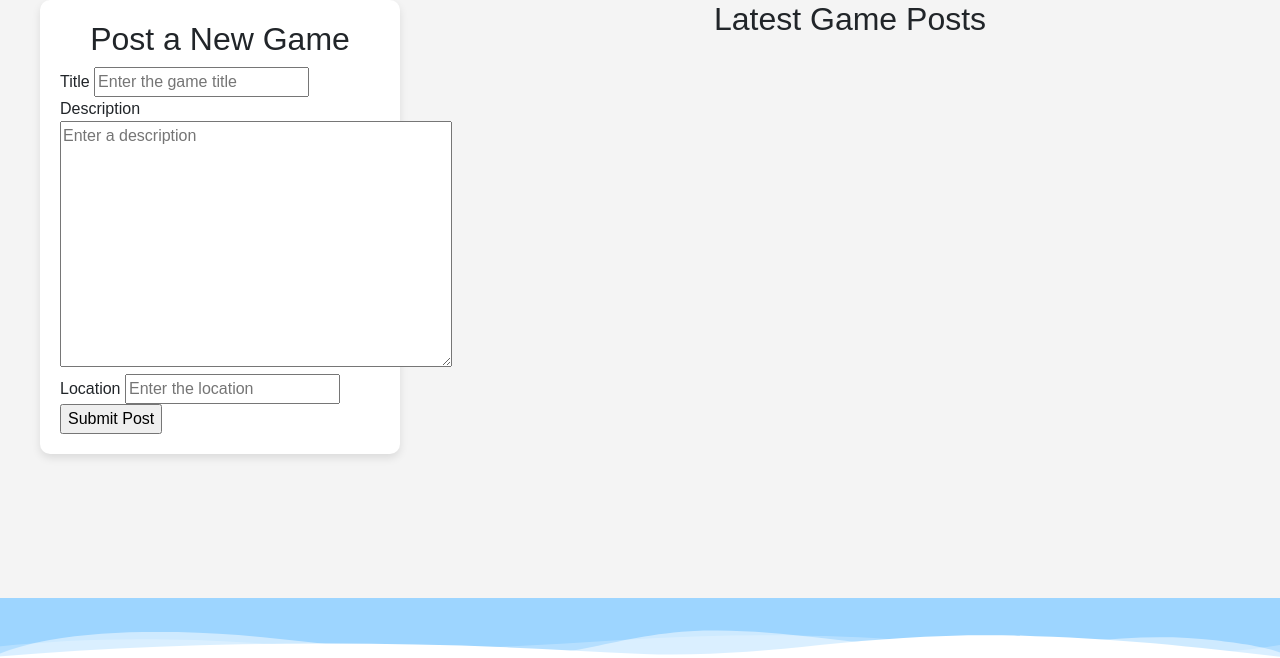
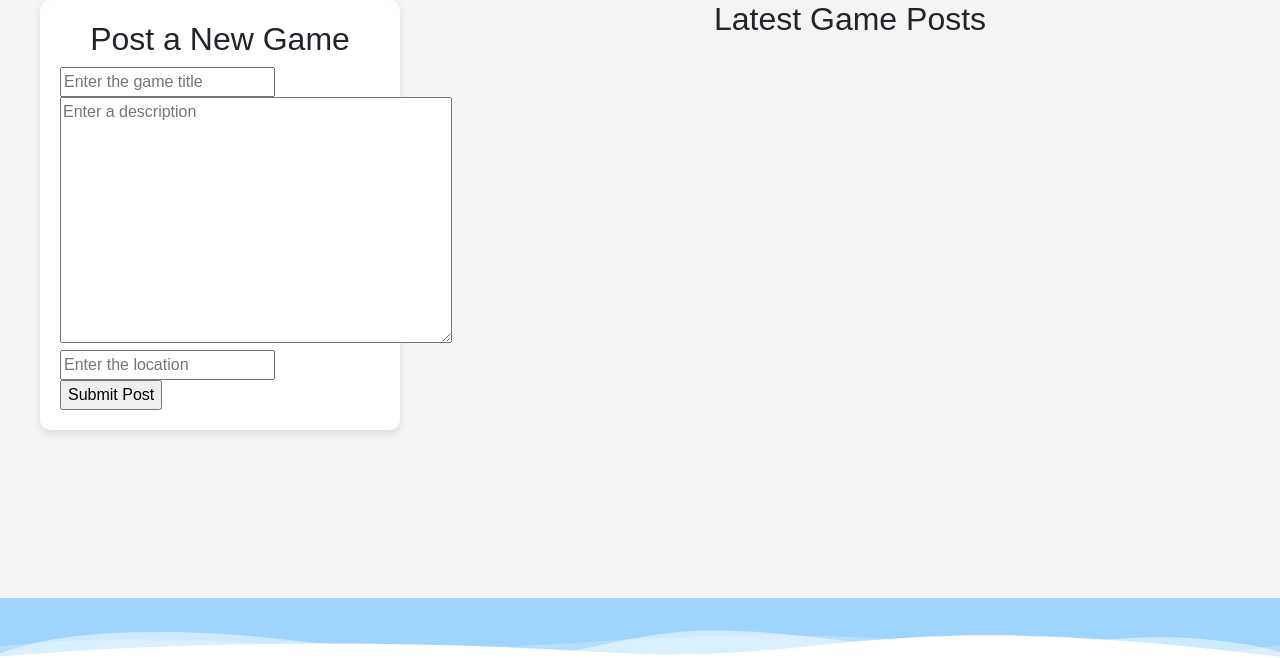
Before and after one commit to ChicoState/Pickup, a Django app: page / in a window 1280 px wide. Shown: the part 142-800 px from the top of the page. Run offline with Django 4.2, Linux system fonts and the light colour scheme; data that the repository does not hold is empty.

Commit message:
removed the Title, Description, and Location labels in favor of only having the new placeholders

```diff
--- a/mysite/Pickup/templates/index.html
+++ b/mysite/Pickup/templates/index.html
@@ -14,15 +14,12 @@
             <form action="/upload/" method="POST">
                 {%csrf_token%}
                 <div class="form-group">
-                    <label for="post_title">Title</label>
                     {{ form.post_title }}
                 </div>
                 <div class="form-group">
-                    <label for="post_text">Description</label>
                     {{ form.post_text }}
                 </div>
                 <div class="form-group">
-                    <label for="post_loc">Location</label>
                     {{ form.post_loc }}
                 </div>
                 <input type="submit" value="Submit Post" class="button btn-primary">
```
